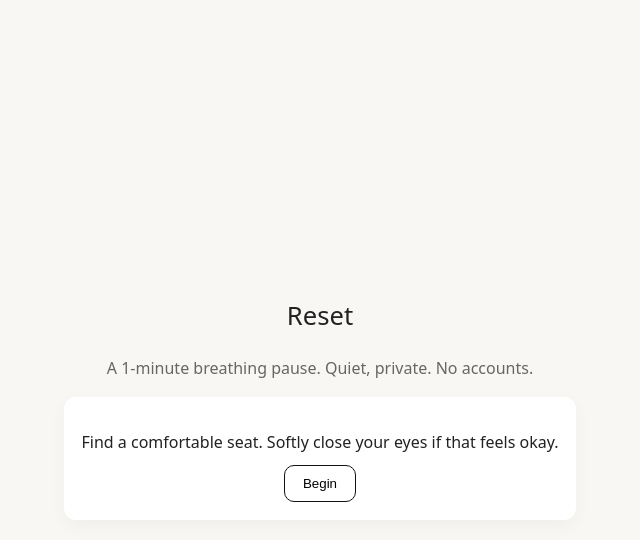
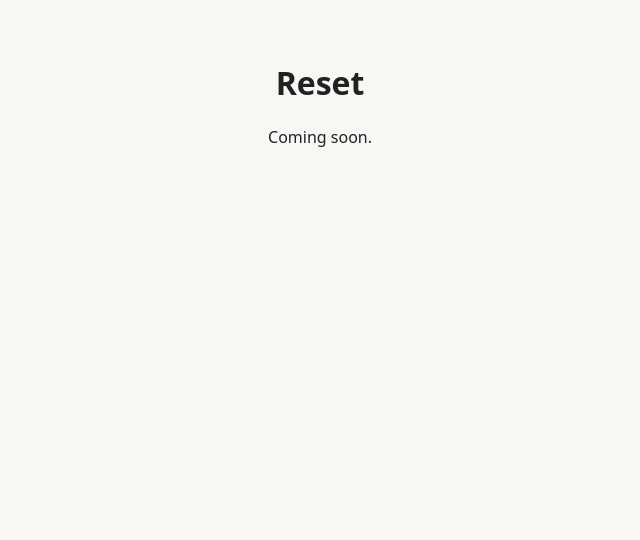
Before and after one commit to Khrboshi/havenly, a Next.js app: page /reset in a window 1280 px wide. Shown: the top 540 px of the page, without its empty margins (320-960 px from the left). Built offline with nearby package versions, Linux system fonts and the light colour scheme.

Commit message:
Refactor Reset component for upcoming feature
Removed breathing animation logic and updated UI.

```diff
--- a/pages/reset.js
+++ b/pages/reset.js
@@ -1,106 +1,9 @@
 // pages/reset.js
-import { useState, useEffect } from "react";
-
 export default function Reset() {
-  const [phase, setPhase] = useState("start"); // start | breathing | done
-  useEffect(() => {
-    let t;
-    if (phase === "breathing") {
-      // cycle 4 breaths (inhale 4s, hold 2s, exhale 6s) -> 4 cycles (~48s)
-      let cycles = 0;
-      t = setInterval(() => {
-        cycles++;
-        if (cycles >= 4) {
-          clearInterval(t);
-          setPhase("done");
-        }
-      }, 12000); // one full breath cycle ~12s
-    }
-    return () => clearInterval(t);
-  }, [phase]);
-
   return (
-    <div style={wrap}>
-      <h1 style={title}>Reset</h1>
-      <p style={sub}>A 1-minute breathing pause. Quiet, private. No accounts.</p>
-
-      {phase === "start" && (
-        <>
-          <div style={card}>
-            <p style={{ marginBottom: 12 }}>
-              Find a comfortable seat. Softly close your eyes if that feels okay.
-            </p>
-            <button style={cta} onClick={() => setPhase("breathing")}>Begin</button>
-          </div>
-        </>
-      )}
-
-      {phase === "breathing" && (
-        <>
-          <div style={breathArea}>
-            <div className="breath-circle" style={circle}></div>
-            <p style={{ marginTop: 18, color: "#555" }}>Breathe with the circle. Inhale — hold — exhale.</p>
-          </div>
-          <style jsx>{`
-            .breath-circle {
-              width: 160px;
-              height: 160px;
-              border-radius: 50%;
-              background: radial-gradient(circle at 30% 30%, #fff, #f3f3f3);
-              box-shadow: 0 8px 24px rgba(30,30,30,0.06);
-              transition: transform 4s ease-in-out;
-              transform: scale(1);
-            }
-            .breath-grow {
-              transform: scale(1.25);
-            }
-          `}</style>
-          <BreathingAnimation />
-        </>
-      )}
-
-      {phase === "done" && (
-        <>
-          <div style={card}>
-            <p style={{ marginBottom: 12 }}>Nice. Take one more gentle breath. You did something small for yourself.</p>
-            <a href="/rooms" style={link}>Back to Spaces</a>
-          </div>
-        </>
-      )}
+    <div style={{padding: "40px 24px", textAlign: "center"}}>
+      <h1>Reset</h1>
+      <p>Coming soon.</p>
     </div>
   );
 }
-
-// simple component toggling the CSS class to animate breathing
-function BreathingAnimation() {
-  useEffect(() => {
-    const el = document.querySelector(".breath-circle");
-    if (!el) return;
-    // Inhale (grow) for 4s, hold 2s, exhale (shrink) for 6s -> repeat
-    let running = true;
-    const cycle = async () => {
-      while (running) {
-        el.classList.add("breath-grow"); // inhale (4s)
-        await sleep(4000);
-        // hold (2s)
-        await sleep(2000);
-        el.classList.remove("breath-grow"); // exhale (6s)
-        await sleep(6000);
-      }
-    };
-    cycle();
-    return () => { running = false; };
-  }, []);
-  return null;
-}
-
-function sleep(ms){ return new Promise(r => setTimeout(r, ms)); }
-
-const wrap = { minHeight: "100vh", display: "flex", flexDirection: "column", alignItems: "center", justifyContent: "center", padding: "40px 20px" };
-const title = { fontSize: "1.6rem", marginBottom: 8, fontWeight: 400 };
-const sub = { color: "#666", marginBottom: 18 };
-const card = { background: "#fff", padding: 18, borderRadius: 12, maxWidth: 520, textAlign: "center", boxShadow: "0 6px 18px rgba(20,20,20,0.04)" };
-const cta = { padding: "10px 18px", borderRadius: 10, border: "1px solid #111", background: "#fff", cursor: "pointer" };
-const link = { color: "#444", textDecoration: "underline" };
-const breathArea = { display: "flex", flexDirection: "column", alignItems: "center", marginTop: 10 };
-const circle = {};
```
